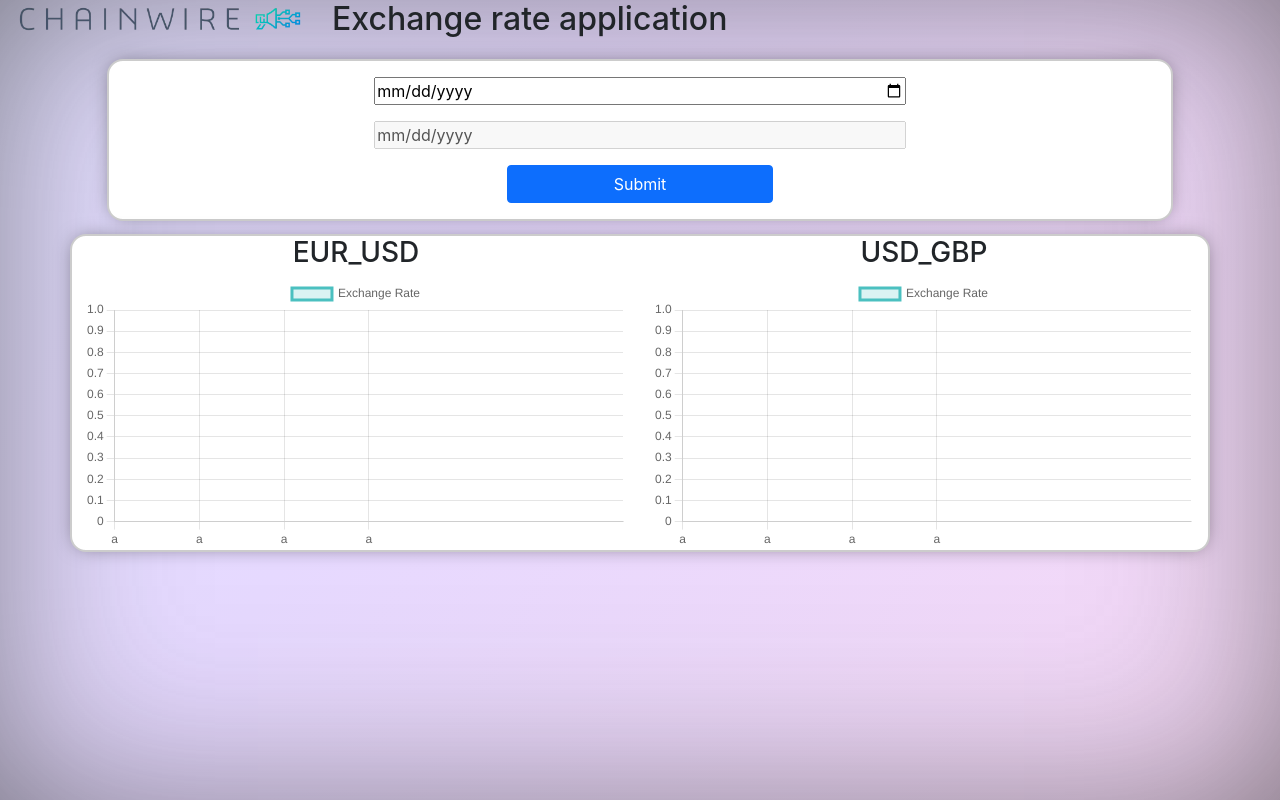
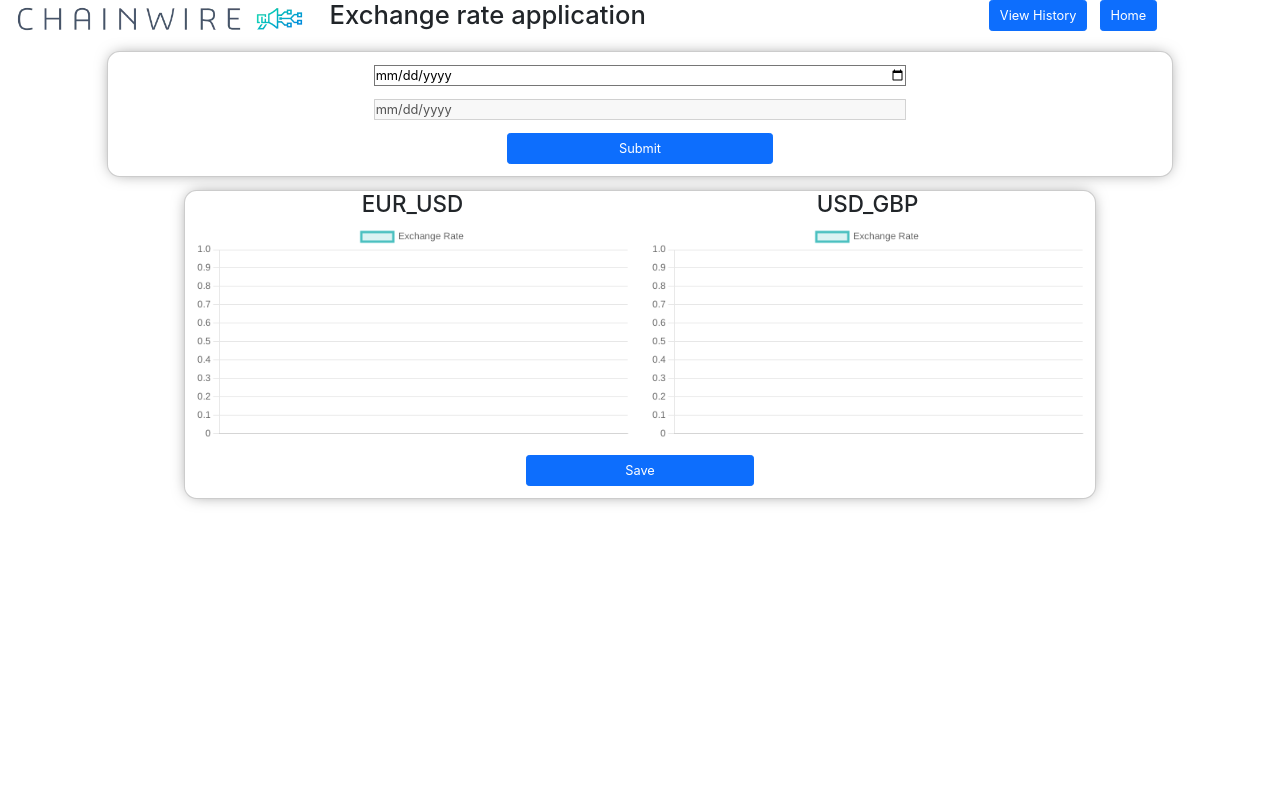
Before and after one commit to EliyaouVaknin/Currency-exchange-rate, a React (Create React App) app in the folder Client/: page / in a window 1280 px wide. Built offline with nearby package versions, Linux system fonts and the light colour scheme.

Commit message:
added history page

```diff
--- a/Client/package.json
+++ b/Client/package.json
@@ -12,6 +12,7 @@
     "react": "^18.1.0",
     "react-chartjs-2": "^4.1.0",
     "react-dom": "^18.1.0",
+    "react-router-dom": "^6.3.0",
     "react-scripts": "5.0.1",
     "web-vitals": "^2.1.4"
   },
--- a/Client/src/App.css
+++ b/Client/src/App.css
@@ -1,17 +1,4 @@
-@keyframes bg-anim {
-	0%{background-position: 0% 25%;}
-	25%{background-position: 50% 50%;}
-	50%{background-position: 100% 100%;}
-	75%{background-position: 50% 50%;}
-	100%{background-position: 0% 25%;}
+.App {
+	zoom: 80%;
+  	text-align: center;
 }
-
-.App {
-  	text-align: center;
-  	height: 100vh;
-	overflow: hidden;
-	box-shadow: inset 0 0 200px -25px rgba(56, 56, 56, 0.7);
-	background: linear-gradient(-60deg, #fadce5, #ffd8f0, #e6d9ff, #daedff, #dffff2);
-	background-size: 500% 200%;
-	animation: bg-anim 20s linear infinite;
-}
--- a/Client/src/App.js
+++ b/Client/src/App.js
@@ -1,42 +1,49 @@
-import React, { useState, useEffect } from "react";
-import "./App.css";
-import Header from "./Components/Header";
-import DateInput from "./Components/DateInput";
-import Chart from "./Components/Chart";
-import axios from "axios";
+import React, { useState } from 'react'
+import { BrowserRouter as Router, Routes, Route } from 'react-router-dom'
+import './App.css'
+import Header from './Components/Header'
+import DateInput from './Components/DateInput'
+import Chart from './Components/Chart'
+import History from './Components/History'
+import axios from 'axios'
 
-function App() {
-  const [weekDataEUR_USD, setWeekDataEUR_USD] = useState("aaaa");
-  const [weekDataUSD_GBP, setWeekDataUSD_GBP] = useState("aaaa");
-  const [weekDaysName, setWeekDaysName] = useState("aaaa");
-  const [fromDate, setFromDate] = useState("");
-  const [toDate, setToDate] = useState("");
-  const apiKey = "81729ac1078ca03ea10f";
+function App () {
+  const [weekDataEUR_USD, setWeekDataEUR_USD] = useState('')
+  const [weekDataUSD_GBP, setWeekDataUSD_GBP] = useState('')
+  const [weekDaysName, setWeekDaysName] = useState('')
+  const [fromDate, setFromDate] = useState('')
+  const [toDate, setToDate] = useState('')
+  const apiKey = 'e6d56476b9a191585468'
 
   const convertCurrency = async (fromCurrency, toCurrency) => {
-    fromCurrency = encodeURIComponent(fromCurrency);
-    toCurrency = encodeURIComponent(toCurrency);
-    var query = fromCurrency + "_" + toCurrency;
+    fromCurrency = encodeURIComponent(fromCurrency)
+    toCurrency = encodeURIComponent(toCurrency)
+    var query = fromCurrency + '_' + toCurrency
 
-    var url = "https://free.currconv.com/api/v7/convert?q=" + query + "&compact=ultra&date=" + fromDate + "&endDate=" + toDate + "&apiKey=" + apiKey;
+    var url =
+      'https://free.currconv.com/api/v7/convert?q=' +
+      query +
+      '&compact=ultra&date=' +
+      fromDate +
+      '&endDate=' +
+      toDate +
+      '&apiKey=' +
+      apiKey
 
     await fetch(url)
-      .then((res) => res.json())
-      .then((res) => {
+      .then(res => res.json())
+      .then(res => {
         if (res.EUR_USD != null) {
-          setWeekDataEUR_USD(Object.values(res.EUR_USD));
-          setWeekDaysName(Object.keys(res.EUR_USD));
+          setWeekDataEUR_USD(Object.values(res.EUR_USD))
+          setWeekDaysName(Object.keys(res.EUR_USD))
         } else {
-          setWeekDataUSD_GBP(Object.values(res.USD_GBP));
+          setWeekDataUSD_GBP(Object.values(res.USD_GBP))
         }
-      });
-
-  };
+      })
+  }
   const store = () => {
-    convertCurrency("EUR", "USD");
-    convertCurrency("USD", "GBP");
-
-    axios.post('http://localhost:3001/',{
+    axios
+      .post('http://localhost:3001/', {
         weekDataEUR_USD: weekDataEUR_USD,
         weekDataUSD_GBP: weekDataUSD_GBP,
         weekDaysName: weekDaysName
@@ -45,27 +52,32 @@ function App() {
       .catch(error => console.log(error))
   }
 
-useEffect(() => {
-
-}, [weekDataEUR_USD, weekDataUSD_GBP, weekDaysName])
-
-
-
   return (
-    <div className="App">
+    <div className='App'>
+      <Router>
         <Header />
         <DateInput
           setFromDate={setFromDate}
           setToDate={setToDate}
-        store = {store}
+          convertCurrency={convertCurrency}
         />
+        <Routes>
+          <Route
+            path='/'
+            element={
               <Chart
                 weekDataEUR_USD={weekDataEUR_USD}
                 weekDataUSD_GBP={weekDataUSD_GBP}
                 weekDaysName={weekDaysName}
+                store={store}
               />
+            }
+          />
+          <Route path='/history' element={<History />} />
+        </Routes>
+      </Router>
     </div>
-  );
+  )
 }
 
-export default App;
+export default App
--- a/Client/src/Components/Chart.jsx
+++ b/Client/src/Components/Chart.jsx
@@ -1,5 +1,5 @@
-import React from "react";
-import { Line } from "react-chartjs-2";
+import React from 'react'
+import { Line } from 'react-chartjs-2'
 import {
   Chart as ChartJS,
   CategoryScale,
@@ -8,14 +8,15 @@ import {
   LineElement,
   Title,
   Tooltip,
-  Legend,
-} from "chart.js";
-import "../Styles/Chart.css";
+  Legend
+} from 'chart.js'
+import '../Styles/Chart.css'
 
-export default function Chart({
+export default function Chart ({
   weekDataEUR_USD,
   weekDataUSD_GBP,
   weekDaysName,
+  store
 }) {
   ChartJS.register(
     CategoryScale,
@@ -25,13 +26,13 @@ export default function Chart({
     Title,
     Tooltip,
     Legend
-  );
-
+  )
+  console.log(window.location.pathname == '/')
   return (
-    <div className="ChartContainer container card">
-      <div className="row">
-        <div className="col-md-6">
-          <h3 style={{textAlign: 'center'}}>EUR_USD</h3>
+    <div className='ChartContainer container card'>
+      <div className='row'>
+        <div className='col-md-6'>
+          <h3 style={{ textAlign: 'center' }}>EUR_USD</h3>
           <Line
             data={{
               labels: [
@@ -41,22 +42,22 @@ export default function Chart({
                 weekDaysName[3],
                 weekDaysName[4],
                 weekDaysName[5],
-                weekDaysName[6],
+                weekDaysName[6]
               ],
               datasets: [
                 {
-                  label: "Exchange Rate",
+                  label: 'Exchange Rate',
                   data: weekDataEUR_USD,
                   fill: true,
-                  backgroundColor: "rgba(75,192,192,0.2)",
-                  borderColor: "rgba(75,192,192,1)",
-                },
-              ],
+                  backgroundColor: 'rgba(75,192,192,0.2)',
+                  borderColor: 'rgba(75,192,192,1)'
+                }
+              ]
             }}
           />
         </div>
-        <div className="col-md-6">
-          <h3 style={{textAlign: 'center'}}>USD_GBP</h3>
+        <div className='col-md-6'>
+          <h3 style={{ textAlign: 'center' }}>USD_GBP</h3>
           <Line
             data={{
               labels: [
@@ -66,21 +67,29 @@ export default function Chart({
                 weekDaysName[3],
                 weekDaysName[4],
                 weekDaysName[5],
-                weekDaysName[6],
+                weekDaysName[6]
               ],
               datasets: [
                 {
-                  label: "Exchange Rate",
+                  label: 'Exchange Rate',
                   data: weekDataUSD_GBP,
                   fill: true,
-                  backgroundColor: "rgba(75,192,192,0.2)",
-                  borderColor: "rgba(75,192,192,1)",
-                },
-              ],
+                  backgroundColor: 'rgba(75,192,192,0.2)',
+                  borderColor: 'rgba(75,192,192,1)'
+                }
+              ]
             }}
           />
         </div>
+        {window.location.pathname == '/' && (
+          <button
+            className='btn btn-primary my-3 col-md-3 mx-auto'
+            onClick={() => store()}
+          >
+            Save
+          </button>
+        )}
       </div>
     </div>
-  );
+  )
 }
--- a/Client/src/Components/DateInput.jsx
+++ b/Client/src/Components/DateInput.jsx
@@ -1,27 +1,50 @@
-import React from "react";
-import "../Styles/DateInput.css";
+import React from 'react'
+import '../Styles/DateInput.css'
 
-export default function DateInput({ setFromDate, setToDate, store }) {
-  var fromDate = new Date();
-  var toDate = new Date();
+export default function DateInput ({
+  setFromDate,
+  setToDate,
+  convertCurrency
+}) {
+  var fromDate = new Date()
+  var toDate = new Date()
 
-  function setSecondDate() {
-    var days = 7;
-    fromDate = document.getElementById("date1").value;
-    var tmp = new Date(fromDate);
-    tmp.setDate(tmp.getDate() + parseInt(days));
-    document.getElementById("date2").valueAsDate = tmp;
-    toDate = document.getElementById("date2").value;
-    setFromDate(fromDate);
-    setToDate(toDate);
+  function setSecondDate () {
+    var days = 7
+    fromDate = document.getElementById('date1').value
+    var tmp = new Date(fromDate)
+    tmp.setDate(tmp.getDate() + parseInt(days))
+    document.getElementById('date2').valueAsDate = tmp
+    toDate = document.getElementById('date2').value
+    setFromDate(fromDate)
+    setToDate(toDate)
   }
 
-
   return (
-    <div className="card col-md-10 mx-auto">
-      <input type="date" className="col-md-6 mx-auto my-3" name="date1" id="date1" onChange={() => setSecondDate()}/>
-      <input type="date" className="col-md-6 mx-auto" name="date2" id="date2" disabled/>
-      <button className="btn btn-primary col-md-3 mx-auto my-3" onClick={() => store()}>Submit</button>
+    <div className='card col-md-10 mx-auto'>
+      <input
+        type='date'
+        className='col-md-6 mx-auto my-3'
+        name='date1'
+        id='date1'
+        onChange={() => setSecondDate()}
+      />
+      <input
+        type='date'
+        className='col-md-6 mx-auto'
+        name='date2'
+        id='date2'
+        disabled
+      />
+      <button
+        className='btn btn-primary col-md-3 mx-auto my-3'
+        onClick={() => {
+          convertCurrency('EUR', 'USD')
+          convertCurrency('USD', 'GBP')
+        }}
+      >
+        Submit
+      </button>
     </div>
-  );
+  )
 }
--- a/Client/src/Components/Header.jsx
+++ b/Client/src/Components/Header.jsx
@@ -1,17 +1,26 @@
-import React from "react";
-import "../Styles/Header.css";
+import React from 'react'
+import { Link } from 'react-router-dom'
+import '../Styles/Header.css'
 
-export default function Header() {
+export default function Header () {
   return (
-    <div className="container-fluid">
-      <div className="row">
-        <div className="col-md-3">
-          <img className="img-fluid" src={require("../Images/logo.webp")}></img>
+    <div className='container-fluid'>
+      <div className='row'>
+        <div className='col-md-3'>
+          <img className='img-fluid' src={require('../Images/logo.webp')}></img>
         </div>
-        <div className="col-md-9" style={{ textAlign: "left" }}>
+        <div className='col-md-5' style={{ textAlign: 'left' }}>
           <h2>Exchange rate application</h2>
+        </div>
+        <div className='col-md-4'>
+          <Link to='/history' className='btn btn-primary mx-3'>
+            View History
+          </Link>
+          <Link to='/' className='btn btn-primary'>
+            Home
+          </Link>
         </div>
       </div>
     </div>
-  );
+  )
 }
--- /dev/null
+++ b/Client/src/Components/History.jsx
@@ -0,0 +1,24 @@
+import React, { useState, useEffect } from 'react'
+import Chart from './Chart'
+import axios from 'axios'
+
+export default function History () {
+  const [database, setDatabase] = useState([])
+  useEffect(() => {
+    axios.get('http://localhost:3001/').then(res => setDatabase(res.data))
+  }, [])
+
+  return (
+    <>
+      {database &&
+        database.map((e, i) => (
+          <Chart
+            weekDaysName={e.weekDaysName}
+            weekDataEUR_USD={e.weekDataEUR_USD}
+            weekDataUSD_GBP={e.weekDataUSD_GBP}
+            index={i}
+          />
+        ))}
+    </>
+  )
+}
```
Also changed, not shown: 2 other files (tests, documents, lock files or other folders). Lines whose indentation alone changed are shown as unchanged.
